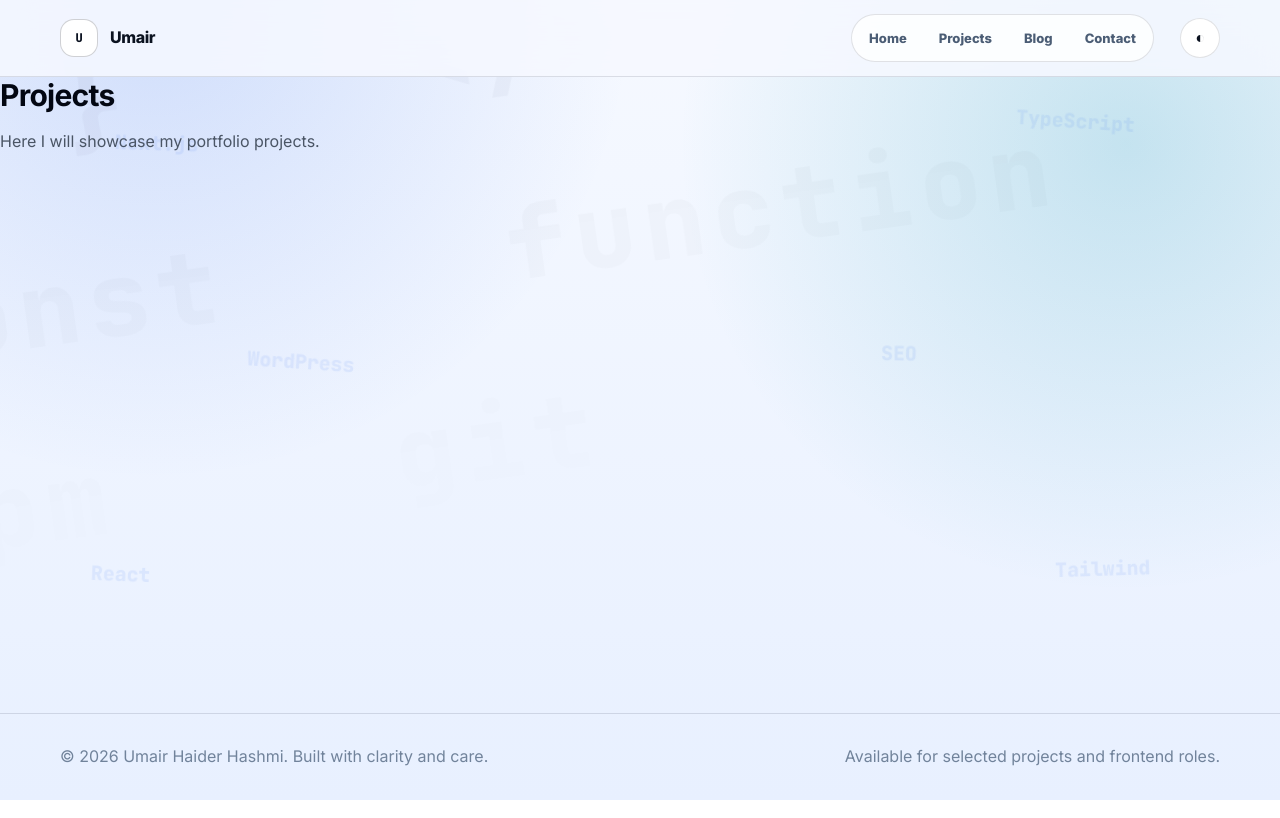
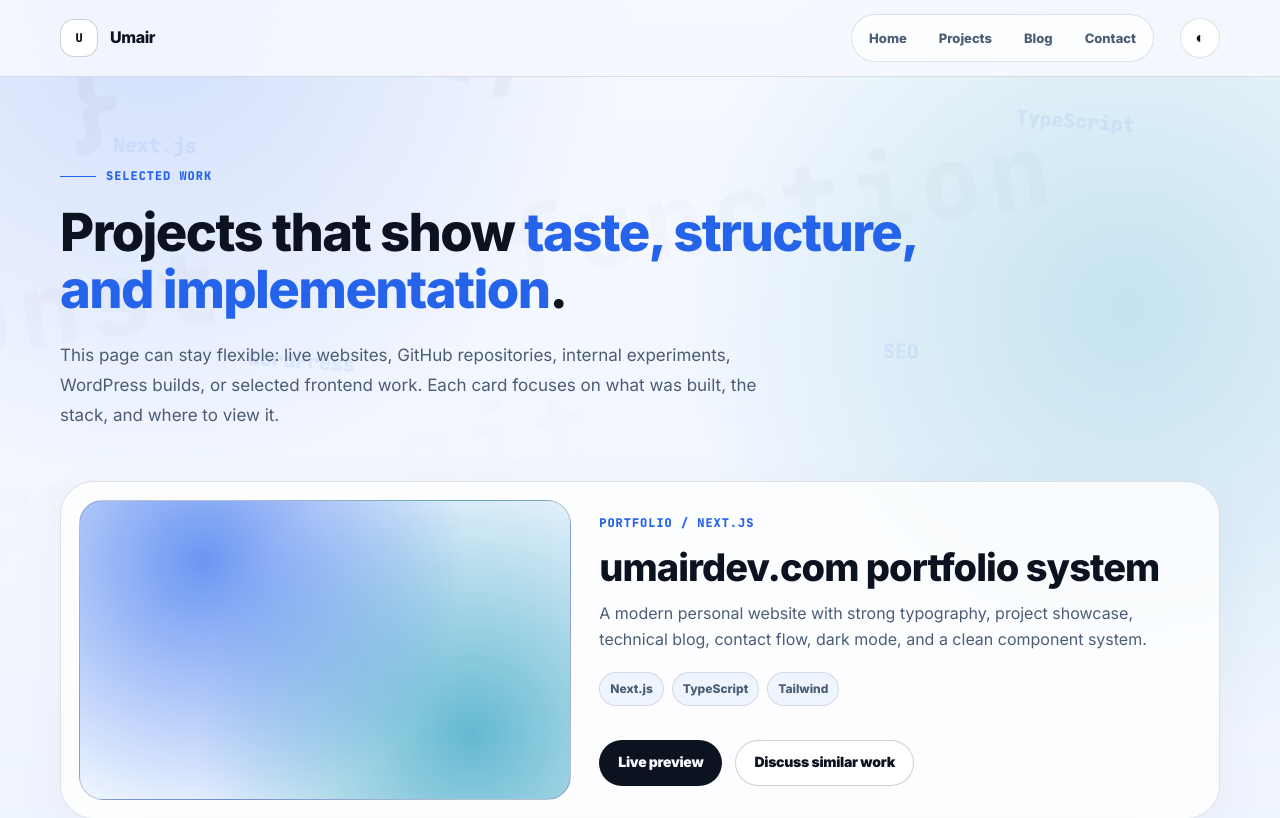
Before and after one commit to omee360/resume, a Next.js app: page /projects in a window 1280 px wide. Shown: the top 818 px of the page. Built offline with nearby package versions, Linux system fonts and the light colour scheme.

Commit message:
Add Projects page with data-driven cards, next/image support, and gradient placeholder

```diff
--- a/app/projects/page.tsx
+++ b/app/projects/page.tsx
@@ -1,9 +1,101 @@
-import { PageHeader } from "@/components/ui/page-header";
+import Image from "next/image";
+import { Container } from "@/components/ui/container";
+import { PageHero } from "@/components/ui/page-hero";
+import { Button } from "@/components/ui/button";
+
+const projects = [
+  {
+    meta: "Portfolio / Next.js",
+    title: "umairdev.com portfolio system",
+    description:
+      "A modern personal website with strong typography, project showcase, technical blog, contact flow, dark mode, and a clean component system.",
+    image: null,
+    tags: ["Next.js", "TypeScript", "Tailwind"],
+    primary: { label: "Live preview", href: "/" },
+    secondary: { label: "Discuss similar work", href: "/contact" },
+  },
+  {
+    meta: "WordPress / Business site",
+    title: "Custom service website",
+    description:
+      "A business website structure with reusable content sections, responsive layouts, clean visual hierarchy, and client-friendly editing patterns.",
+    image: null,
+    tags: ["WordPress", "Custom theme", "Responsive CSS"],
+    primary: { label: "Request link", href: "/contact" },
+    secondary: { label: "Details", href: "/contact" },
+  },
+  {
+    meta: "Frontend / UI build",
+    title: "Landing page component set",
+    description:
+      "A set of reusable sections for marketing pages: hero blocks, service cards, CTA panels, forms, and responsive navigation patterns.",
+    image: null,
+    tags: ["HTML", "CSS", "JavaScript"],
+    primary: { label: "View demo", href: "/" },
+    secondary: { label: "Source on request", href: "/contact" },
+  },
+];
 
 export default function ProjectsPage() {
   return (
-    <PageHeader title="Projects">
-      <p>Here I will showcase my portfolio projects.</p>
-    </PageHeader>
+    <Container>
+      <PageHero
+        kicker="Selected work"
+        title={
+          <>
+            Projects that show <em>taste, structure, and implementation</em>.
+          </>
+        }
+        copy="This page can stay flexible: live websites, GitHub repositories, internal experiments, WordPress builds, or selected frontend work. Each card focuses on what was built, the stack, and where to view it."
+      />
+      <section className="grid gap-[18px] pb-20">
+        {projects.map((project) => (
+          <article
+            key={project.title}
+            className="grid items-center gap-7 overflow-hidden rounded-xl border border-line bg-[color-mix(in_srgb,var(--color-paper)_82%,transparent)] p-[18px] shadow-[0_18px_60px_rgba(0,0,0,0.04)] transition-all duration-200 hover:-translate-y-[3px] hover:border-[color-mix(in_srgb,var(--color-brand)_42%,var(--color-line))] hover:shadow-soft lg:grid-cols-[0.9fr_1.1fr]"
+          >
+            <div className="relative min-h-[300px] overflow-hidden rounded-[24px] border border-line-strong bg-paper-2 bg-[radial-gradient(circle_at_25%_20%,color-mix(in_srgb,var(--color-brand)_65%,transparent),transparent_60%),radial-gradient(circle_at_80%_78%,color-mix(in_srgb,var(--color-brand-2)_60%,transparent),transparent_60%)]">
+              {project.image && (
+                <Image
+                  src={project.image}
+                  alt={project.title}
+                  fill
+                  className="object-cover"
+                  sizes="(max-width: 1024px) 100vw, 40vw"
+                />
+              )}
+            </div>
+            <div>
+              <p className="font-mono text-[12px] font-black uppercase tracking-[0.08em] text-brand">
+                {project.meta}
+              </p>
+              <h3 className="mt-3 text-[clamp(27px,3vw,38px)] font-extrabold leading-[1.16] tracking-[-0.025em]">
+                {project.title}
+              </h3>
+              <p className="mt-3 text-muted">{project.description}</p>
+              <ul className="mt-5 flex list-none flex-wrap gap-2 p-0">
+                {project.tags.map((tag) => (
+                  <li
+                    key={tag}
+                    className="rounded-full border border-line bg-paper-2 px-[10px] py-[6px] text-[12px] font-extrabold text-muted"
+                  >
+                    {tag}
+                  </li>
+                ))}
+              </ul>
+
+              <div className="mt-[34px] flex flex-wrap gap-[13px]">
+                <Button href={project.primary.href}>
+                  {project.primary.label}
+                </Button>
+                <Button href={project.secondary.href} variant="secondary">
+                  {project.secondary.label}
+                </Button>
+              </div>
+            </div>
+          </article>
+        ))}
+      </section>
+    </Container>
   );
 }
--- /dev/null
+++ b/components/ui/page-hero.tsx
@@ -0,0 +1,21 @@
+import { Kicker } from "@/components/ui/kicker";
+
+type PageHeroProps = {
+  kicker: string;
+  title: React.ReactNode;
+  copy: string;
+};
+
+export function PageHero({ kicker, title, copy }: PageHeroProps) {
+  return (
+    <section className="pb-[50px] pt-[82px]">
+      <Kicker>{kicker}</Kicker>
+      <h1 className="mt-[18px] max-w-[880px] text-[clamp(32px,4.1vw,54px)] font-extrabold leading-[1.08] tracking-[-0.03em]">
+        {title}
+      </h1>
+      <p className="mt-6 max-w-[720px] text-[17px] leading-[1.75] text-muted">
+        {copy}
+      </p>
+    </section>
+  );
+}
```
